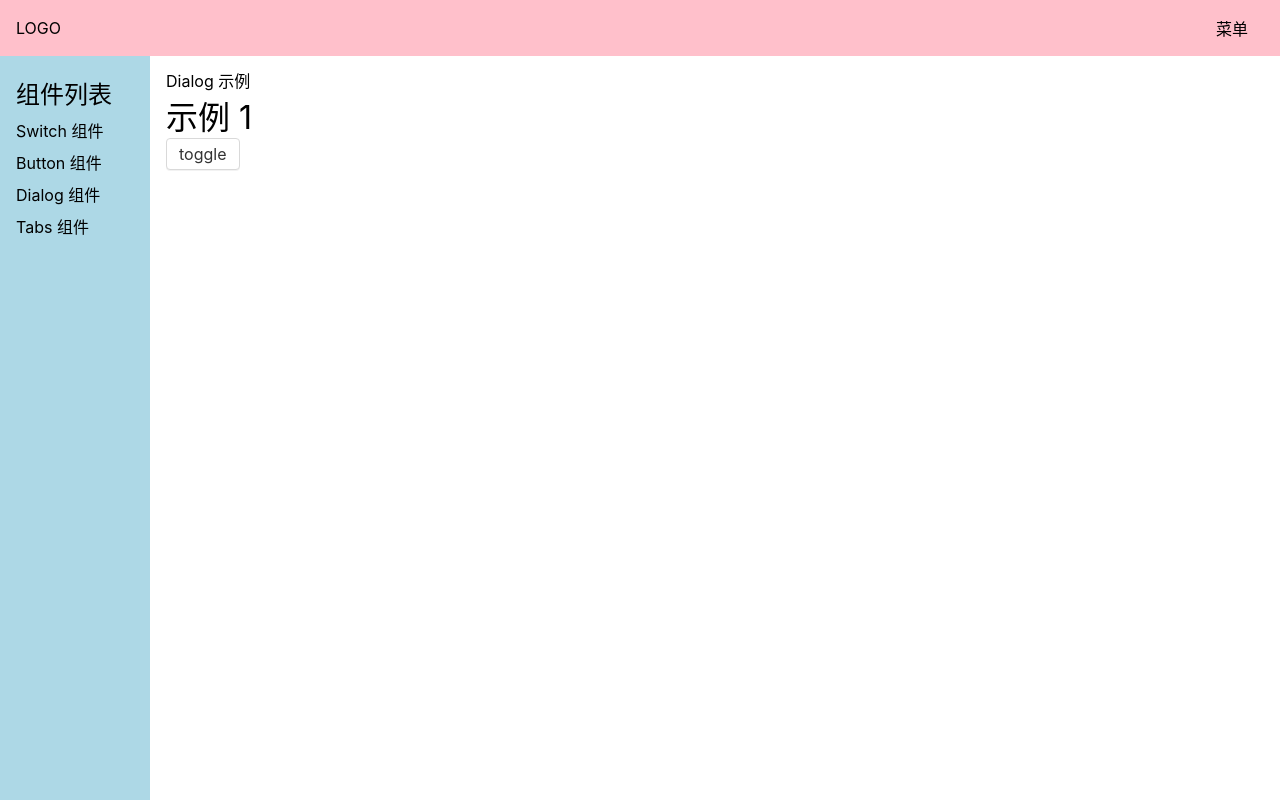
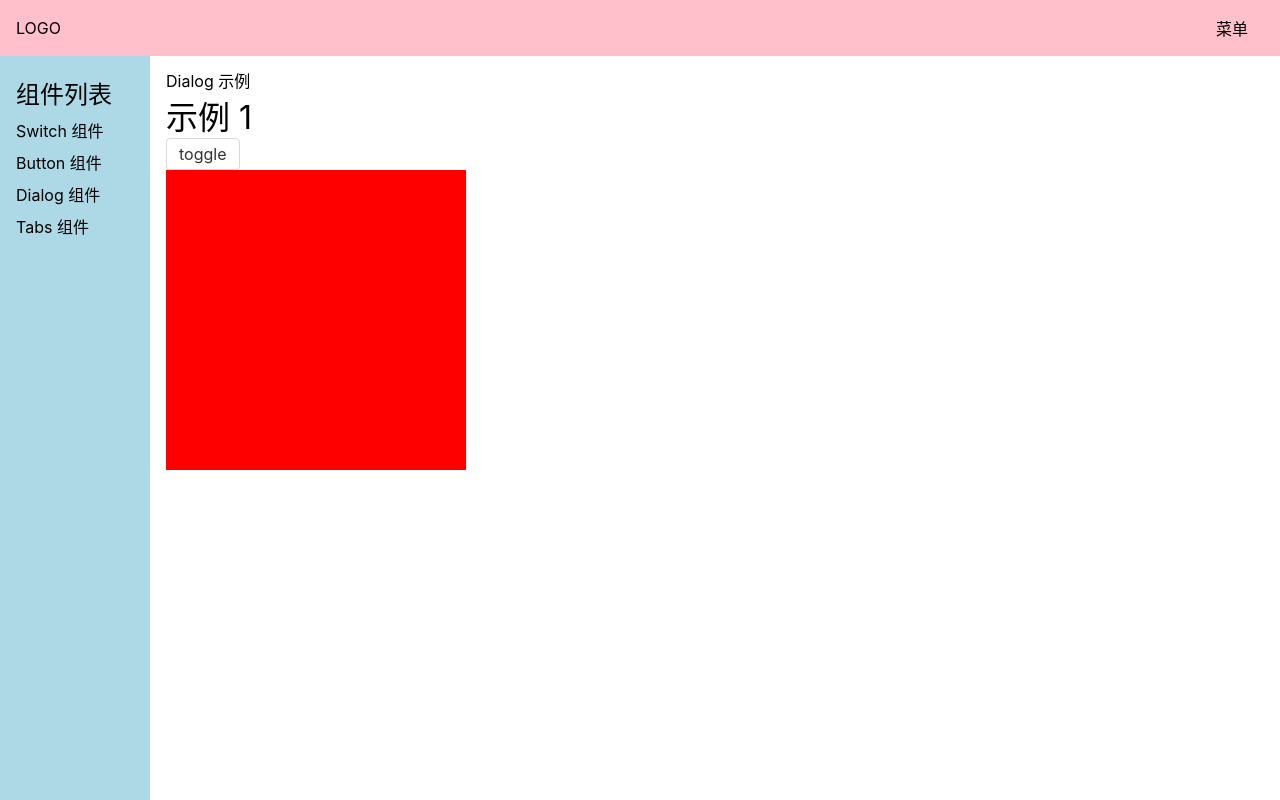
Before and after one commit to xue0211/flurryUI, a Vue app in the folder flurryUI/: page /#/doc/dialog in a window 1280 px wide. Built offline with nearby package versions, Linux system fonts and the light colour scheme.

Commit message:
使用 Teleport 解决 Dialog 层叠上下文

```diff
--- a/flurryUI/src/components/DialogDemo.vue
+++ b/flurryUI/src/components/DialogDemo.vue
@@ -1,6 +1,7 @@
 <template>
     <div>Dialog 示例</div>
     <h1>示例 1</h1>
+    <div style="position: relative; z-index: 1">
         <Button @click="toggle">toggle</Button>
         <Dialog v-model:visible="x" :closeOnClickOverlay="false" :ok="fn1" :cancel="fn2">
             <template v-slot:content>
@@ -11,6 +12,15 @@
                 <strong>加粗的标题</strong>
             </template>
         </Dialog>
+    </div>
+    <div style="
+      position: relative;
+      z-index: 2;
+      width: 300px;
+      height: 300px;
+      background: red;
+    "
+    ></div>
 </template>
 
 <script lang="ts">
--- a/flurryUI/src/lib/Dialog.vue
+++ b/flurryUI/src/lib/Dialog.vue
@@ -1,5 +1,6 @@
 <template>
     <template v-if="visible">
+        <Teleport to="body">
             <div class="flurry-dialog-overlay" @click="onClickOverlay"></div>
             <div class="flurry-dialog-wrapper">
                 <div class="flurry-dialog">
@@ -16,6 +17,7 @@
                     </footer>
                 </div>
             </div>
+        </Teleport>
     </template>
 </template>
 
@@ -23,10 +25,6 @@
 import Button from './Button.vue';
 export default {
     props: {
-        title: {
-            type: String,
-            default: '提示'
-        },
         visible: {
             type: Boolean,
             default: false,
```
Lines whose indentation alone changed are shown as unchanged.
